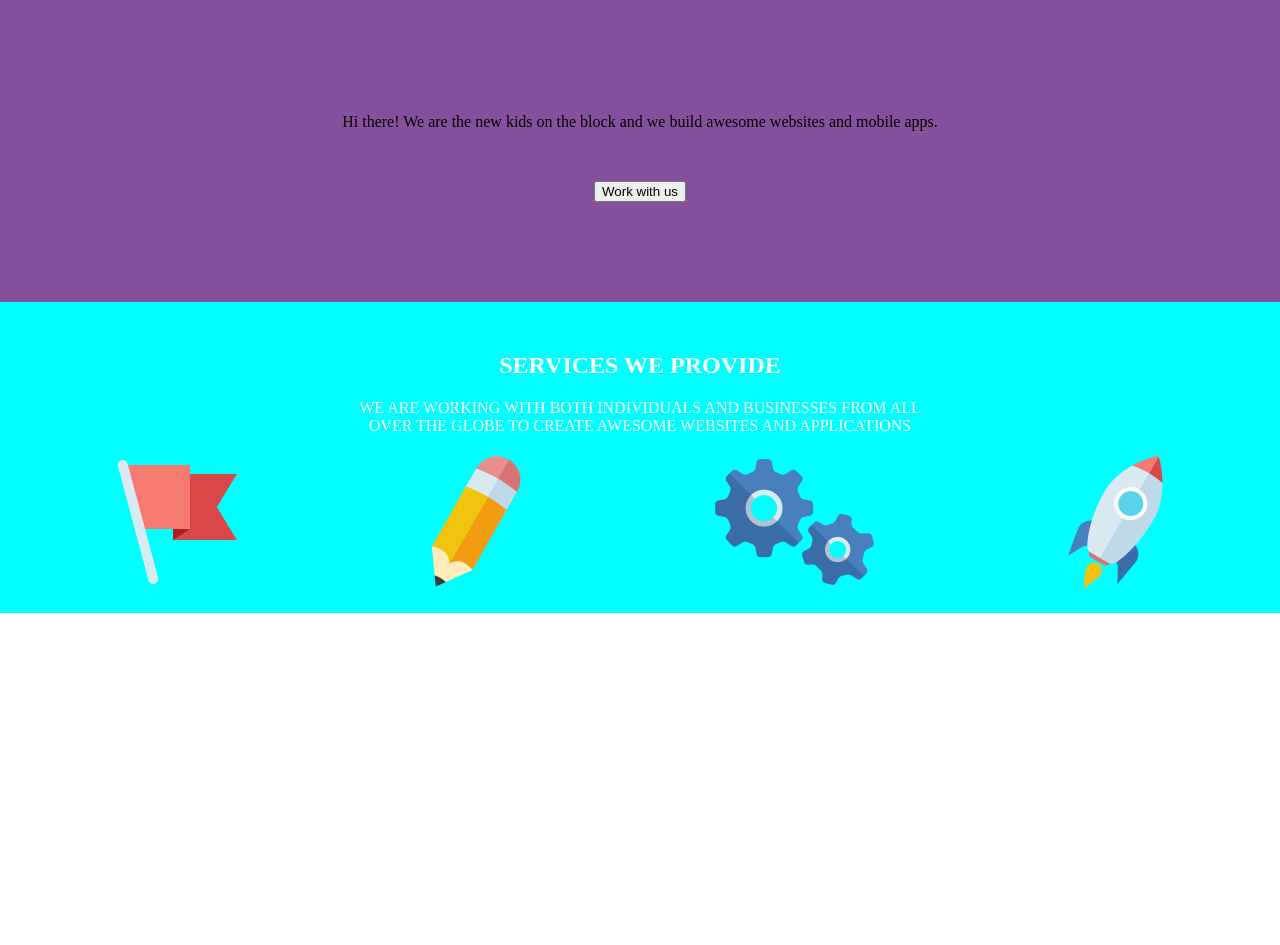
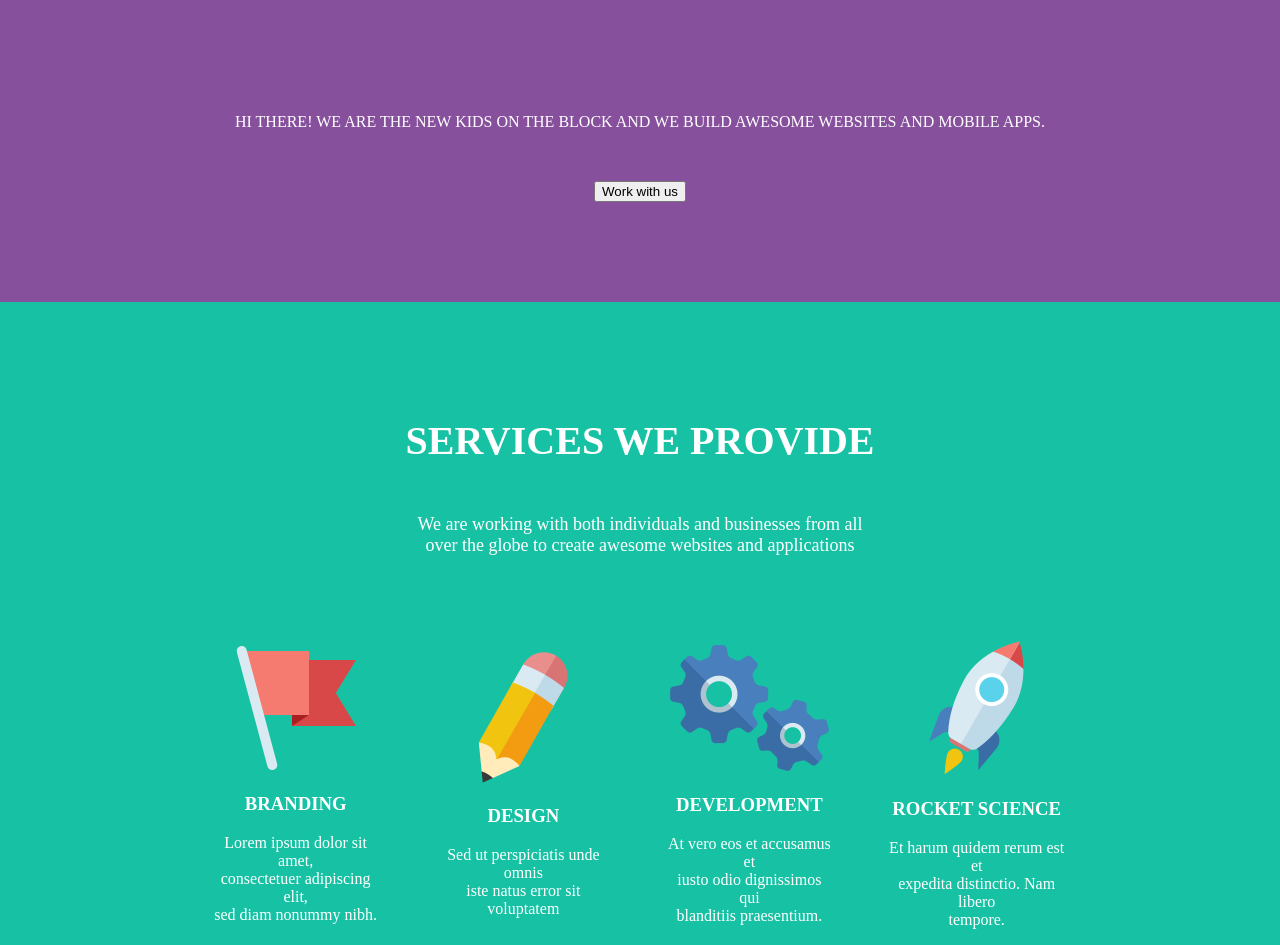
Before and after one commit to Mortuus-Diaboli/landing-page, a plain HTML site: page index.html in a window 1280 px wide. Shown: the part 87-1032 px from the top of the page. Before the commit the page ends 800 px from the top, so only its background shows below. Drawn offline with Linux system fonts and the light colour scheme.

Commit message:
addsection2

```diff
--- a/css/style.css
+++ b/css/style.css
@@ -29,6 +29,8 @@ header {
     background-color: #87509c;
     text-align: center;
     padding: 100px 0px;
+    text-transform: uppercase;
+    color: white;
 }
 
 .block1 button {
@@ -36,20 +38,31 @@ header {
 }
 
 .block2 {
-    background-color: aqua;
-    text-transform: uppercase;
+    background-color:#17c2a4;
     color: white;
     text-align: center;
 }
 
 h2 {
     margin-top: 0px;
-    padding-top: 50px
+    padding-top: 115px;
+    font-size: 40px;
+    text-transform: uppercase;
 }
 
+.box {
+    padding-top: 17px;
+    font-size: 18px;
+}
+
+.block3 h3 {
+    text-transform: uppercase;
+}
 .block3 {
     display: flex;
-    padding: 20px;
+    padding-top: 85px;
+    padding-left: 185px;
+    padding-right: 185px;
     justify-content: space-around;
     align-items: center;
 }
@@ -60,3 +73,8 @@ h2 {
     justify-content: space-around;
     font-size: 25px;
 }
+
+.block3 div {
+    padding-left: 25px;
+    padding-right: 25px;
+}
--- a/index.html
+++ b/index.html
@@ -37,23 +37,37 @@
             <h2>
                 Services we provide
             </h2>
-            <div class="p2">
-                We are working with both individuals and businesses from all <br> over the globe
-                to create awesome websites and applications
+            <div>
+                <div class="box">We are working with both individuals and businesses from all <br> over the globe
+                    to create awesome websites and applications</div>
             </div>
             <div class="block3">
                 <div>
                     <img src="./image/Flag.png" alt="img">
+                    <h3>
+                        Branding
+                    </h3>
+                    <p>
+                        Lorem ipsum dolor sit amet,<br>
+                        consectetuer adipiscing elit,<br> sed diam nonummy nibh.
+                    </p>
                 </div>
-
                 <div>
                     <img src="./image/Crayon.png" alt="im2">
+                    <h3>
+                        Design
+                    </h3>
+                    <p>Sed ut perspiciatis unde omnis<br> iste natus error sit voluptatem</p>
                 </div>
                 <div>
                     <img src="./image/Gears.png" alt="im3">
+                    <h3>Development</h3>
+                    <p>At vero eos et accusamus et<br> iusto odio dignissimos qui<br> blanditiis praesentium.</p>
                 </div>
                 <div>
                     <img src="./image/Rocket.png" alt="">
+                    <h3>Rocket science</h3>
+                    <p>Et harum quidem rerum est et<br> expedita distinctio. Nam libero<br> tempore.</p>
                 </div>
             </div>
         </section>
```
Also changed, not shown: image/pc/pc.png (added).
